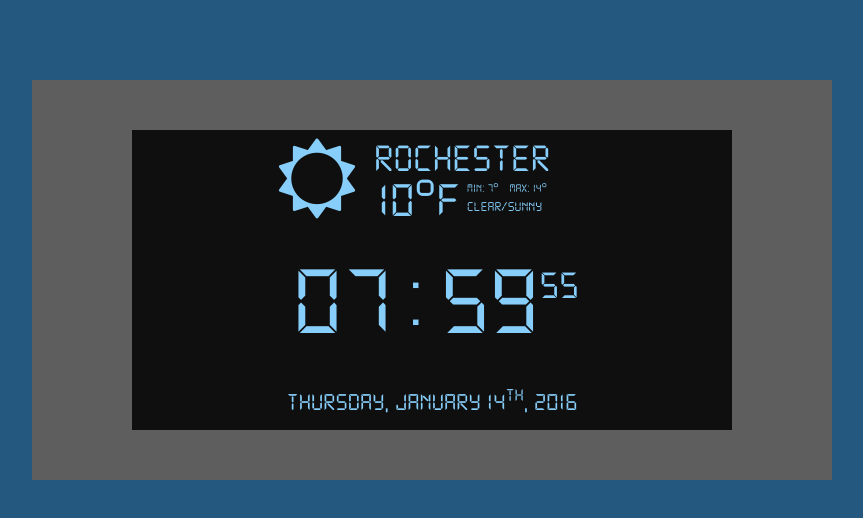
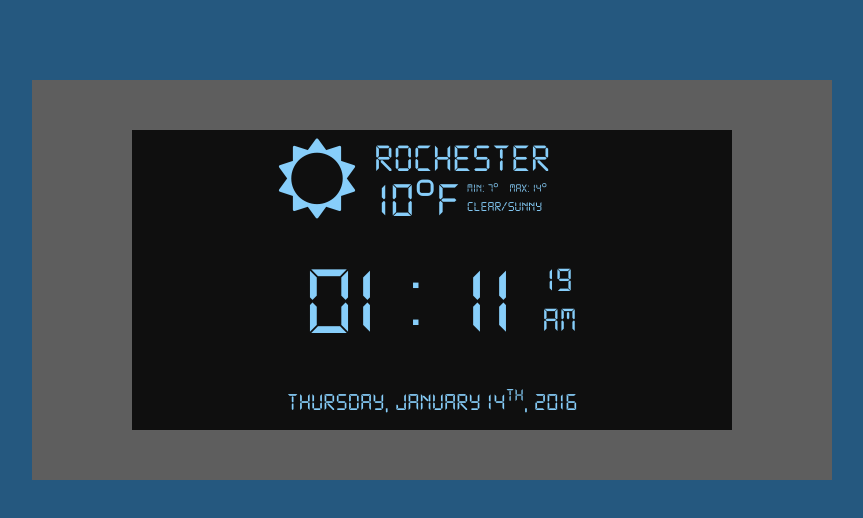
Before and after one commit to Adoyle2014/myDigitalClock, a plain HTML site: page index.html in a window 1280 px wide. Shown: the whole page, without its empty margins (208-1071 px from the left). Drawn offline with nearby package versions, Linux system fonts and the light colour scheme.

Commit message:
clock and date function working

```diff
--- a/css/style.css
+++ b/css/style.css
@@ -97,10 +97,6 @@ body {
     width: 100px;
 }
 
-#hours {
-
-}
-
 #separator {
     font-size: 80px;
     line-height: 140px;
@@ -111,10 +107,30 @@ body {
 
 }
 
+#small-digit-block {
+    position: absolute;
+    top: 15px;
+    left: 250px;
+    display: inline;
+    font-size: 35px;
+    width: 35px;
+    line-height: 30px;
+    margin-top: 20px;
+
+
+
+
+}
+
 #seconds {
-    font-size: 40px;
-    line-height: 110px;
-    left: 10px;
+
+
+
+}
+
+#ampm {
+
+
 }
 
 #date-row {
--- a/index.html
+++ b/index.html
@@ -67,17 +67,18 @@
 
                 <div id="time-display-row">
                     <div id="time-display">
-                        <div class="two-digit-block pull-left" id="hours">
-                            <p>07</p>
+                        <div class="two-digit-block pull-left">
+                            <p id="hours"></p>
                         </div>
                         <div class="pull-left" id="separator">
                             <p>:</p>
                         </div>
-                        <div class="two-digit-block pull-left" id="minutes">
-                            <p>59</p>
+                        <div class="two-digit-block pull-left">
+                            <p id="minutes"></p>
                         </div>
-                        <div class="pull-left" id="seconds">
-                            <p>55</p>
+                        <div id="small-digit-block">
+                            <p id="seconds"></p>
+                            <p id="ampm"></p>
                         </div>
                     </div><!-- /#time-display --->
                 </div><!-- /#time-display-row --->
--- a/js/clock.js
+++ b/js/clock.js
@@ -74,12 +74,35 @@ $('document').ready(function() {
     var clock = function() {
 
         Date.prototype.time = function() {
+
+            var addZero = function(input) {
+                if (input < 10) {
+                    return ("0" + input);
+                } else {
+                    return input;
+                }
+            };
+
+            var H = this.getHours();
+
             return {
-                hours : this.getHours(),
-                minutes : this.getMinutes(),
-                seconds : this.getSeconds(),
-                ampm : function(hours) {
-                    if(hours > 12) {
+                hours : function() {
+
+                    if (H > 12 && H < 22) {
+                        return (addZero((H - 12)))
+                    } else if (H > 22 && H > 12) {
+                        return (H - 12)
+                    } else {
+                        return addZero(H);
+                    }
+                },
+
+                minutes : addZero(this.getMinutes()),
+                seconds : addZero(this.getSeconds()),
+                ampmHours : this.getHours(),
+                ampm : function() {
+                    var H = this.ampmHours;
+                    if(H > 12) {
                         return "pm";
                     } else {
                         return "am"
@@ -95,14 +118,16 @@ $('document').ready(function() {
         var seconds = newTime.time().seconds;
         var am_pm = newTime.time().ampm();
 
-        console.log(hours + " : " + minutes + " : " + seconds + " " + am_pm);
+        $("#hours").html(hours);
+        $("#minutes").html(minutes);
+        $("#seconds").html(seconds);
+        $("#ampm").html(am_pm);
 
     };
 
 
-    setInterval(clock(), 1000);
+
     clock();
-
-
+    setInterval(clock, 1000);
     setCurrentDate();
 });
```
